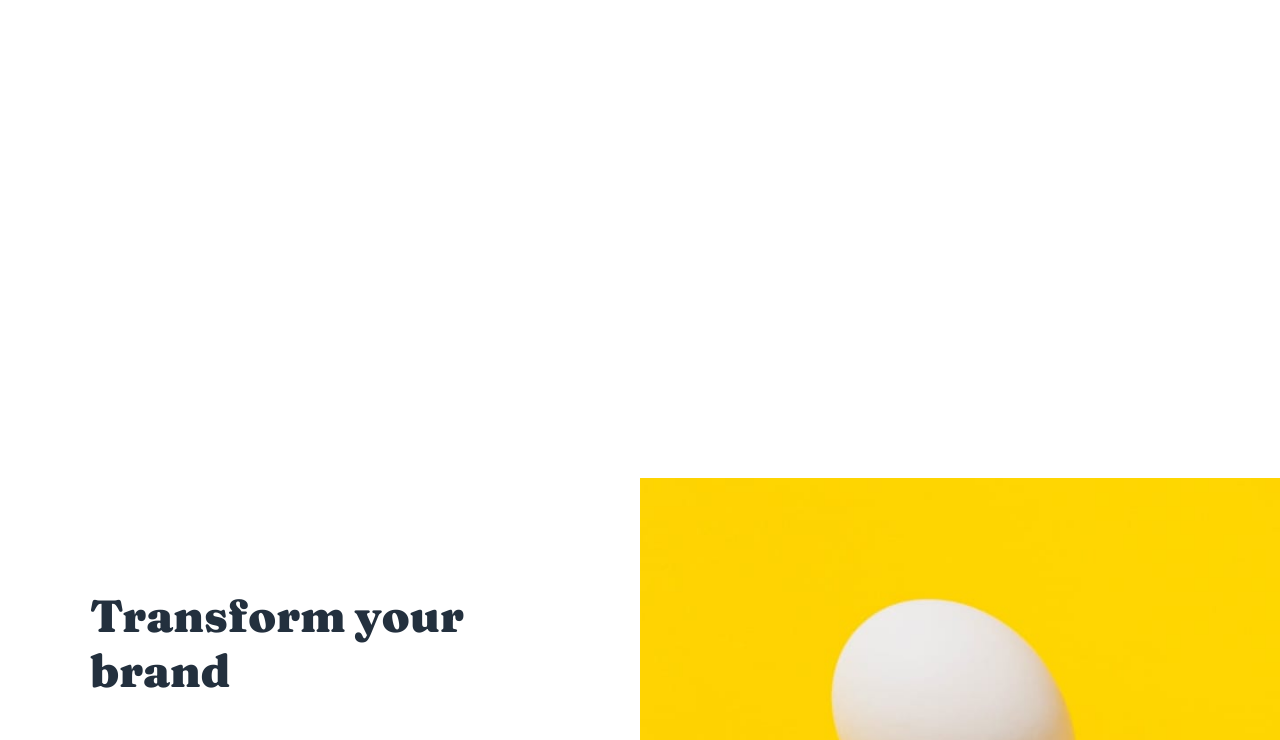
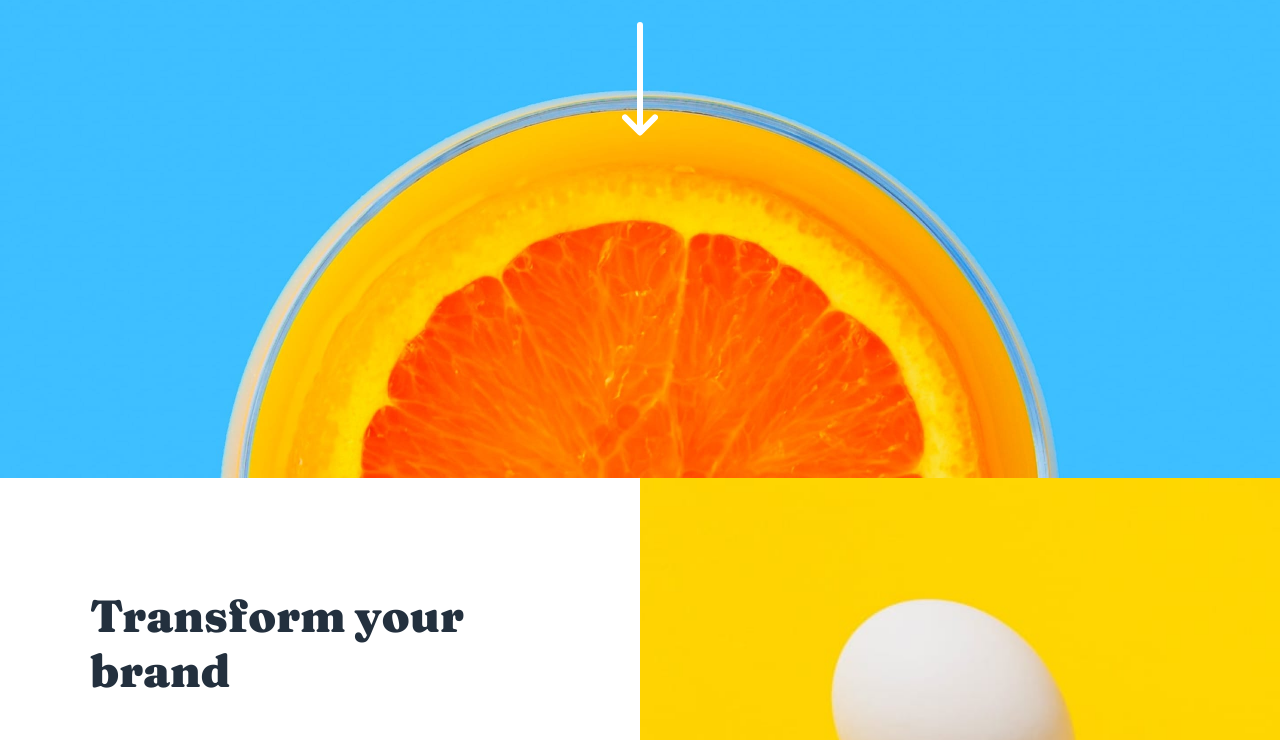
Before and after one commit to kevinebenhezer/FrontEnd-Mentor-Sunnyside-Agency-Landing-Page, a plain HTML site: page index.html in a window 1280 px wide. Shown: the part 322-1062 px from the top of the page. Drawn offline with Linux system fonts and the light colour scheme; files whose address does not match are found by name.

Commit message:
Update style.css

```diff
--- a/style.css
+++ b/style.css
@@ -48,7 +48,7 @@ header {
 	text-align: center;
 	padding: 2rem;
 	height: 100vh;
-	background: url("./desktop-image-header.jpg"d);
+	background: url("./desktop-image-header.jpg");
 	background-position: center 0;
 	background-size: cover;
 }
```
